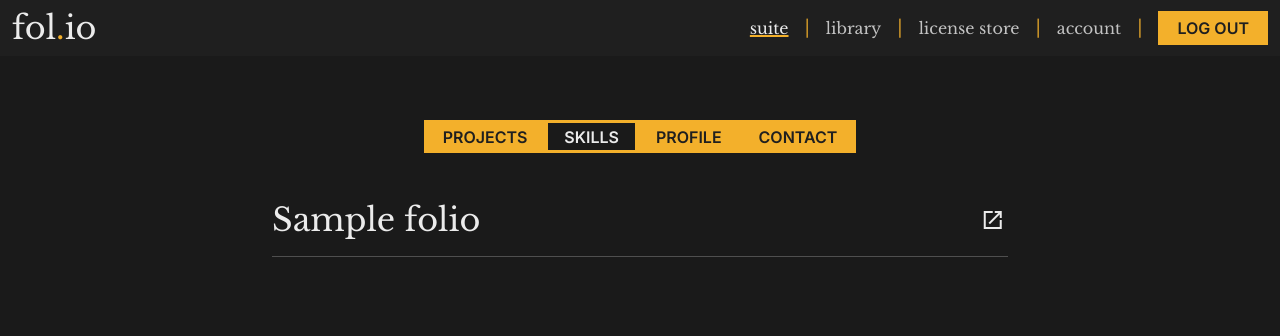
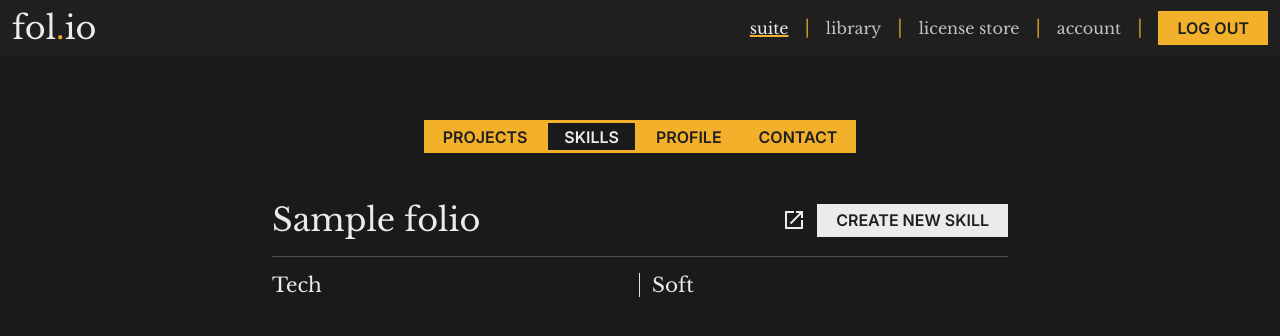
Before and after one commit to Code-Institute-Submissions/KieranSweeden-fol.io, a Django app: page /suite/skills/1/ in a window 1280 px wide. Shown: the top 336 px of the page. Run offline with Django 4.2, Linux system fonts and the light colour scheme; a user stored in the database is signed in; tables that the repository leaves empty hold one stand-in row (values such as "Sample post"); some libraries are stand-ins or nearby versions.

Commit message:
Add create skill form & page within skills page

```diff
--- a/suite/forms.py
+++ b/suite/forms.py
@@ -4,7 +4,7 @@ to the folio model
 """
 
 from django import forms
-from .models import Folio, Project
+from .models import Folio, Project, Skill
 
 
 class FolioProjectForm(forms.ModelForm):
@@ -43,6 +43,48 @@ class FolioProjectForm(forms.ModelForm):
             "tech_list": "Technology list (seperated by commas)",
             "github_link": "GitHub repository link",
             "live_link": "Live deployment link"
+        }
+
+        # Iterate over the fields, inserting
+        # placeholders along the way
+        for field in self.fields:
+
+            # Give them their respective placeholders & classes
+            placeholder = placeholders[field]
+            self.fields[field].widget.attrs['placeholder'] = placeholder
+
+
+class FolioSkillForm(forms.ModelForm):
+    """
+    This form relates to the skill model and
+    is the form the user submits to regarding skills
+    """
+
+    class Meta:
+        # Associated with Project model
+        model = Skill
+
+        # Include fields that are editable
+        fields = [
+            "skill_title",
+            "skill_description",
+            "skill_type"
+        ]
+
+    # Customize form
+    def __init__(self, *args, **kwargs):
+        """
+        Insert placeholders
+        """
+
+        # Setup form as default
+        super().__init__(*args, **kwargs)
+
+        # Placeholders
+        placeholders = {
+            "skill_title": "Skill title",
+            "skill_description": "Skill description",
+            "skill_type": "Skill type"
         }
 
         # Iterate over the fields, inserting
--- a/suite/templates/suite/edit_contact.html
+++ b/suite/templates/suite/edit_contact.html
@@ -15,7 +15,7 @@
 
 {% block additional_header_content %}
 <div class="d-flex justify-content-end align-items-center h-100">
-    <a class="btn btn-icon" href="#" target="_blank">
+    <a class="btn btn-icon" href="#" target="_blank" data-bs-toggle="tooltip" data-bs-placement="top" title="View Folio">
         <span class="material-icons-sharp">
             open_in_new
         </span>
--- a/suite/templates/suite/edit_profile.html
+++ b/suite/templates/suite/edit_profile.html
@@ -15,7 +15,7 @@
 
 {% block additional_header_content %}
 <div class="d-flex justify-content-end align-items-center h-100">
-    <a class="btn btn-icon" href="#" target="_blank">
+    <a class="btn btn-icon" href="#" target="_blank" data-bs-toggle="tooltip" data-bs-placement="top" title="View Folio">
         <span class="material-icons-sharp">
             open_in_new
         </span>
--- a/suite/templates/suite/edit_skills.html
+++ b/suite/templates/suite/edit_skills.html
@@ -15,14 +15,31 @@
 
 {% block additional_header_content %}
 <div class="d-flex justify-content-end align-items-center h-100">
-    <a class="btn btn-icon" href="#" target="_blank">
+    <a class="btn btn-icon me-2" href="#" target="_blank" data-bs-toggle="tooltip" data-bs-placement="top" title="View Folio">
         <span class="material-icons-sharp">
             open_in_new
         </span>
     </a>
+    <button type="button" class="btn btn-secondary" data-bs-toggle="modal" data-bs-target="#create_modal_skill">
+        Create New Skill
+    </button>
+    {% include './includes/modals/create_skill.html' with size=undefined id="skill" %}
 </div>
 {% endblock %}
 
 {% block content %}
 
+<div class="row mb-3">
+    <section class="col-12 col-lg-6 border-end">
+        <div class="d-flex justify-content-between align-items-center">
+            <h3 class="h5 mb-0">Tech</h3>
+        </div>
+    </section>
+    <section class="col-12 col-lg-6">
+        <div class="d-flex justify-content-between align-items-center">
+            <h3 class="h5 mb-0">Soft</h3>
+        </div>
+    </section>
+</div>
+
 {% endblock %}
--- /dev/null
+++ b/suite/templates/suite/includes/modals/create_skill.html
@@ -0,0 +1,18 @@
+{% extends 'includes/modal/create_modal_template.html' %}
+{% load crispy_forms_tags %}
+
+{% block modal_title %}Create new skill{% endblock %}
+
+{% block modal_body %}
+<form action="" method="POST">
+    {% csrf_token %}
+    <div class="row">
+        <div class="col-12">
+            {{ form|crispy }}
+        </div>
+        <div class="col-12 d-flex justify-content-end align-items-center">
+            <button type="submit" class="btn btn-secondary">Save Changes</button>
+        </div>
+    </div>
+</form>
+{% endblock %}
--- a/suite/views/skills.py
+++ b/suite/views/skills.py
@@ -8,8 +8,9 @@ from django.shortcuts import (
     get_object_or_404
 )
 from django.contrib.auth.decorators import login_required
-from suite.models import Folio
+from suite.models import Folio, Skill
 from suite.functions import id_has_been_provided
+from suite.forms import FolioSkillForm
 
 
 @login_required
@@ -23,8 +24,11 @@ def edit_folio_skills(request, folio_id=None):
 
         folio = get_object_or_404(Folio, pk=folio_id)
 
+        form = FolioSkillForm()
+
         context = {
-            "folio": folio
+            "folio": folio,
+            "form": form
         }
 
         return render(request, "suite/edit_skills.html", context=context)
```
Also changed, not shown: suite/migrations/0004_skill.py (added).
